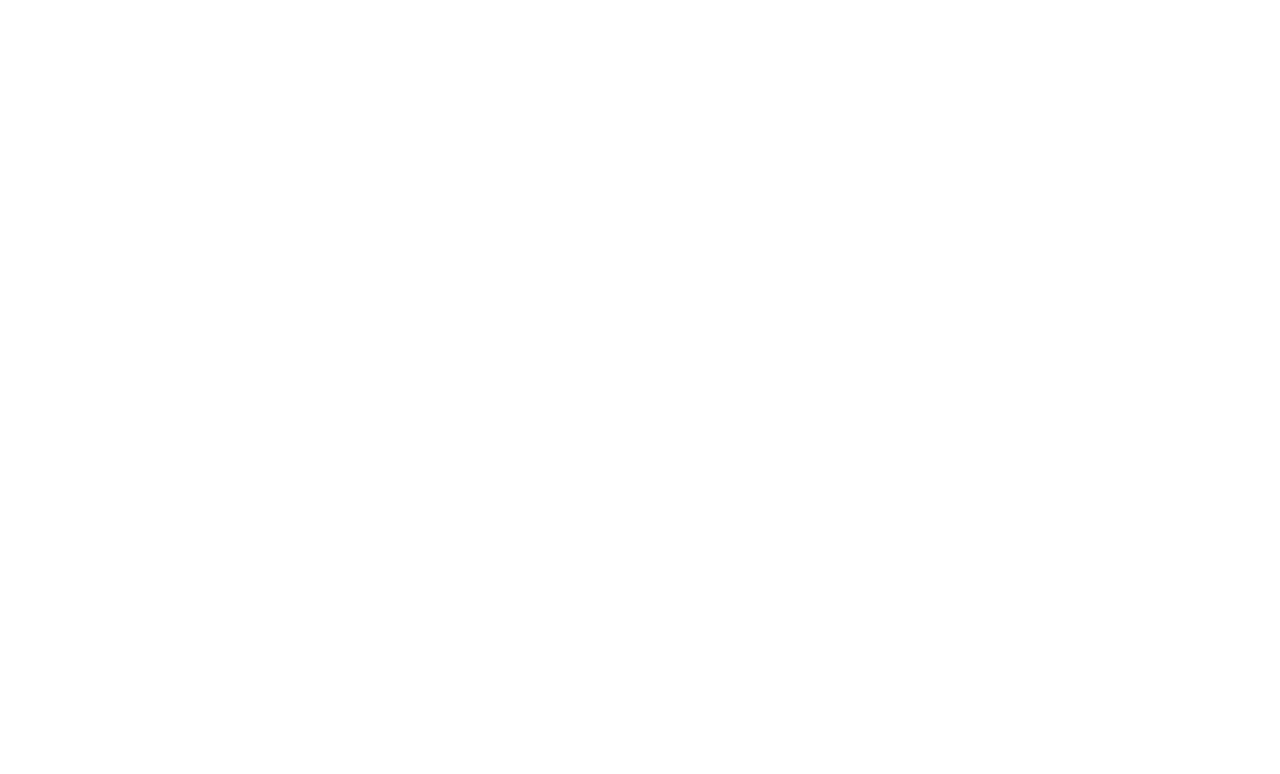
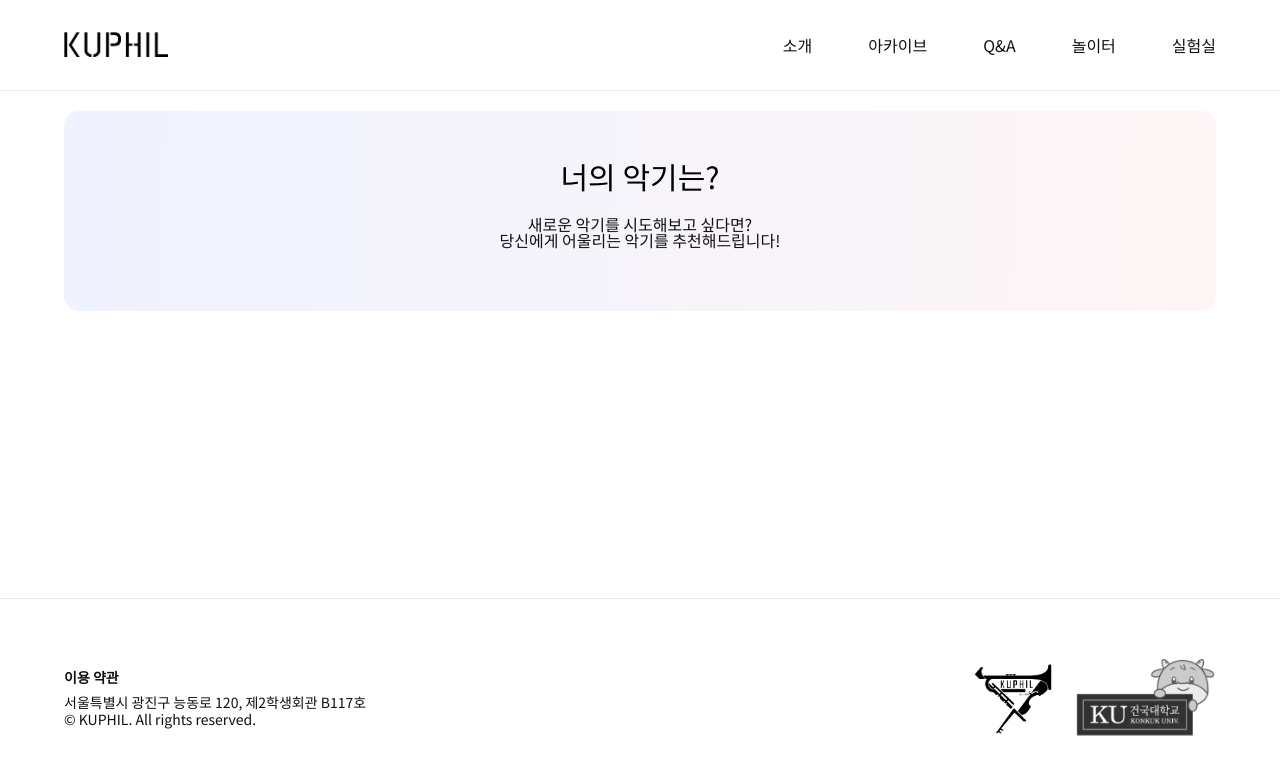
Before and after one commit to Choiheeju59/kuphilweb_v2, a React (Create React App) app: page /test in a window 1280 px wide. Before the commit this address had no page. Shown: the top 774 px of the page. Built offline with nearby package versions, Linux system fonts and the light colour scheme.

Commit message:
create page code sample

```diff
--- a/src/App.js
+++ b/src/App.js
@@ -1,9 +1,10 @@
 import React from "react";
 import "./App.css";
-import Home from "./Pages/Home";
 import { BrowserRouter, Routes, Route } from 'react-router-dom';
 import { createGlobalStyle } from 'styled-components';
 import reset from 'styled-reset';
+import Home from "./Pages/Home";
+import Test from './Pages/Test';
 
 function App() {
   return (
@@ -12,6 +13,7 @@ function App() {
       <BrowserRouter>
         <Routes>
           <Route path="/" element={<Home />} />
+          <Route path="/test" element={<Test />} />
         </Routes>
       </BrowserRouter>
     </div>
--- /dev/null
+++ b/src/Components/TitleGradient.js
@@ -0,0 +1,102 @@
+import React, { useState } from "react";
+import styled from 'styled-components';
+import { useNavigate, useLocation } from 'react-router-dom';
+
+const TitleGradient = (props) => {
+  const { title, explain, link, title2, link2, color } = props;
+  const navigate = useNavigate();
+  const location = useLocation();
+  const [link2Clicked, setLink2Clicked] = useState(link2 === location.pathname);
+
+  const movePage = () => {
+    navigate(link);
+  }
+  const movePage2 = () => {
+    navigate(link2);
+  }
+  return (
+    <StyledTitleGradient>
+      <GradientContent color={color}>
+        <TitleContent>
+        <Title link2Clicked={link2Clicked} onClick={movePage}>{title}</Title>
+        {
+          title2 ?
+            <>
+              <TitleDivide>|</TitleDivide>
+              <TitleSecond link2Clicked={link2Clicked} onClick={movePage2}>{title2}</TitleSecond>
+            </>
+          :
+            null
+        }
+        </TitleContent>
+        <Explain>{explain}</Explain>
+      </GradientContent>
+    </StyledTitleGradient>
+  );
+};
+
+const StyledTitleGradient = styled.div`
+  width: 100%;
+  height: auto;
+  margin-top: 20px;
+
+  @media screen and (max-width: 767px){
+    margin-top: 10px;
+  }
+`;
+const GradientContent = styled.div`
+  width: 100%;
+  height: 200px;
+  text-align: center;
+  border-radius: 15px;
+  background: ${props => props.color};
+
+  @media screen and (max-width: 767px){
+    height: 150px;
+  }
+`;
+const TitleContent = styled.div`
+  display: flex;
+  flex-direction: row;
+  justify-content: center;
+  padding-top: 50px;
+  padding-bottom: 25px;
+  align-items: center;
+
+  @media screen and (max-width: 767px){
+    padding-top: 40px;
+  padding-bottom: 20px;
+  }
+`;
+const Title = styled.p`
+  font-size: 30px;
+  color: ${props => props.link2Clicked ? 'gray' : 'black'};
+  cursor: pointer;
+  @media screen and (max-width: 767px){
+    font-size: 22px;
+  }
+`;
+const TitleDivide = styled.p`
+  font-size: 20px;
+  margin: 0 10px;
+  color: gray;
+  @media screen and (max-width: 767px){
+    font-size: 18px;
+  }
+`;
+const TitleSecond = styled.p`
+  font-size: 30px;
+  color: ${props => props.link2Clicked ? 'black' : 'gray'};
+  cursor: pointer;
+  @media screen and (max-width: 767px){
+    font-size: 22px;
+  }
+`;
+const Explain = styled.p`
+  white-space: pre-line;
+  @media screen and (max-width: 767px){
+    font-size: 13px;
+  }
+`;
+
+export default TitleGradient;
--- /dev/null
+++ b/src/Pages/Test.js
@@ -0,0 +1,42 @@
+import React from "react";
+import styled from 'styled-components';
+import Header from '../Components/header/Header';
+import Footer from '../Components/footer/Footer';
+import TitleGradient from '../Components/TitleGradient';
+
+const Test = () => {
+  return (
+    <>
+      <Wrap>
+        <Header />
+        <Contents>
+          <TitleGradient
+            title="너의 악기는?"
+            explain={"새로운 악기를 시도해보고 싶다면?\n당신에게 어울리는 악기를 추천해드립니다!"}
+            link="/test"
+            color="linear-gradient(91.48deg, #EFF2FF 0%, rgba(252, 225, 225, 0.31) 100%)"
+          />
+        </Contents>
+      </Wrap>
+      <Footer />
+    </>
+  );
+};
+const Wrap = styled.div`
+  width: 100%;
+  height: auto;
+  min-height: calc(100vh - 202px);
+  @media screen and (max-width: 767px){
+    min-height: calc(100vh - 152px);
+  }
+`;
+const Contents = styled.div`
+  width: 90%;
+  max-width: 1200px;
+  margin: 0 auto;
+  @media screen and (max-width: 767px){
+    max-width: 400px;
+  }
+`;
+
+export default Test;
```
Also changed, not shown: src/Pages/example.js (added, +73 -0 lines).
